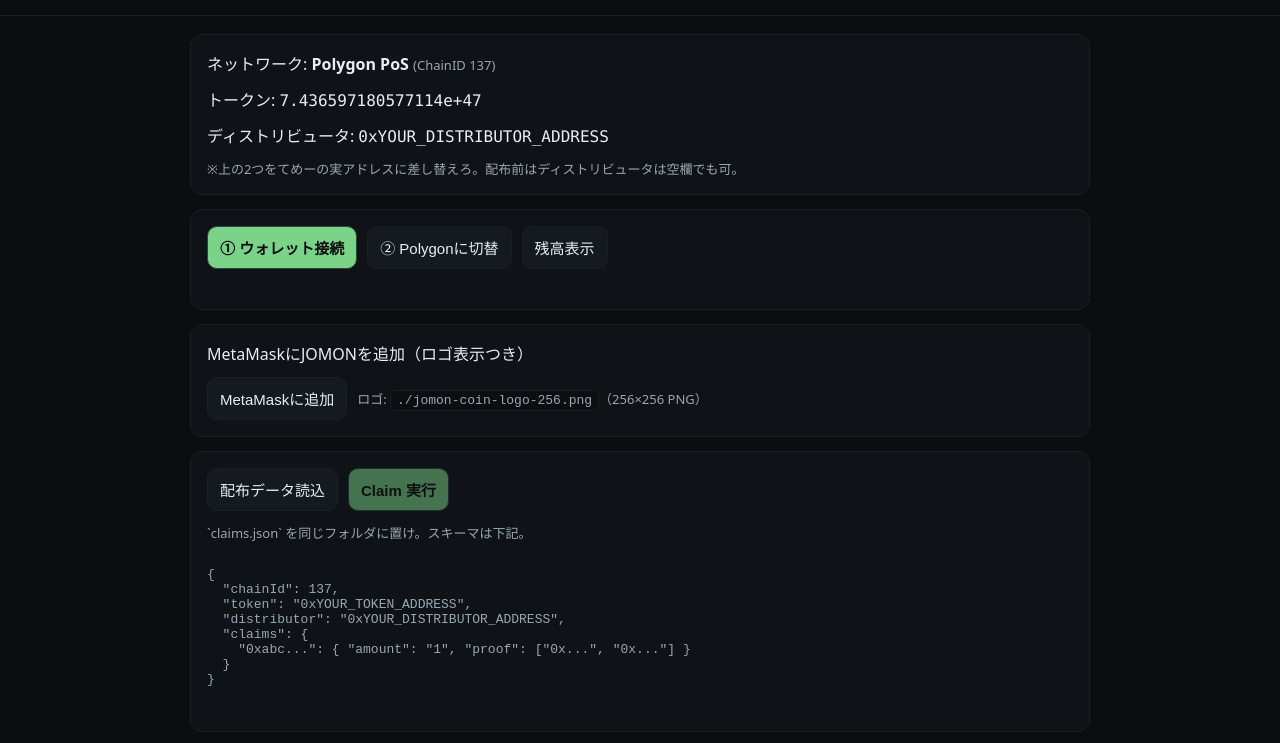
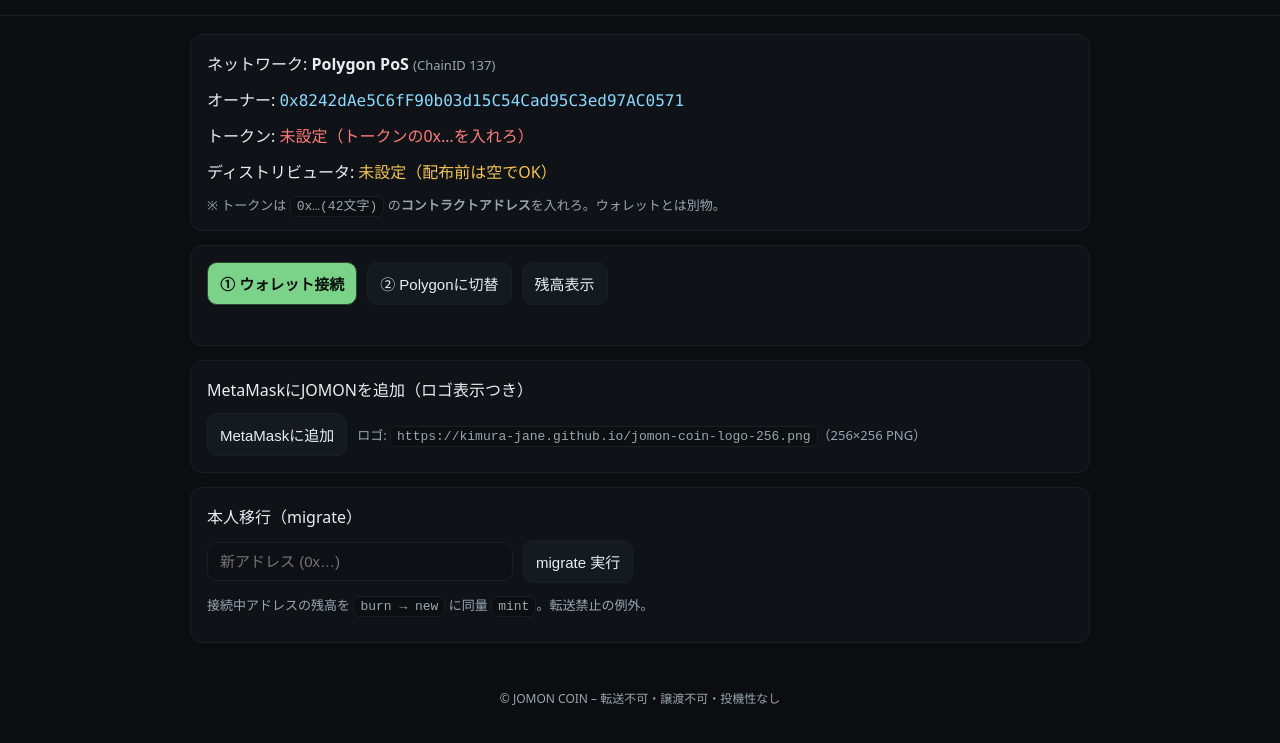
Before and after one commit to kimura-jane/jomon-coin, a plain HTML site: page index.html in a window 1280 px wide. Shown: the part 57-800 px from the top of the page. Drawn offline with nearby package versions, Linux system fonts and the light colour scheme.

Commit message:
Update index.html

```diff
--- a/index.html
+++ b/index.html
@@ -5,7 +5,7 @@
 <meta name="viewport" content="width=device-width,initial-scale=1" />
 <title>JOMON COIN | Claim & Tools</title>
 <style>
-  :root { --bg:#0b0d10; --fg:#e9eef2; --muted:#9aa7b1; --acc:#7bd389; }
+  :root { --bg:#0b0d10; --fg:#e9eef2; --muted:#9aa7b1; --acc:#7bd389; --err:#ff7b7b; --warn:#f5c451;}
   html,body { margin:0; font-family:system-ui,-apple-system,Segoe UI,Roboto; background:var(--bg); color:var(--fg); }
   header { padding:18px 16px; display:flex; align-items:center; gap:12px; border-bottom:1px solid #1a1f24;}
   header img { width:36px; height:36px; border-radius:8px; background:#fff0; }
@@ -20,10 +20,11 @@
   input { background:#0d1115; min-width:280px; }
   .muted { color:var(--muted); font-size:13px; }
   .mono { font-family: ui-monospace, SFMono-Regular, Menlo, Consolas, monospace; }
-  .ok { color:#7bd389; } .warn{ color:#f5c451;} .err{ color:#ff7b7b;}
+  .ok { color:#7bd389; } .warn{ color:var(--warn);} .err{ color:var(--err);}
   .grid { display:grid; gap:12px; }
   footer { padding:28px 16px; color:var(--muted); font-size:12px; text-align:center;}
   code { background:#0b0f12; padding:2px 6px; border-radius:6px; border:1px solid #1a1f24;}
+  a { color:#8bd9ff; text-decoration:none } a:hover{text-decoration:underline}
 </style>
 <script src="https://cdn.jsdelivr.net/npm/ethers@6.13.2/dist/ethers.min.js"></script>
 </head>
@@ -34,21 +35,16 @@
 </header>
 
 <main>
-  <!-- 0) 設定 -->
-  <div class="card grid">
-    <div class="row">
-      <div>ネットワーク: <b>Polygon PoS</b> <span class="muted">(ChainID 137)</span></div>
-    </div>
-    <div class="row">
-      <div>トークン: <span id="tokenAddr" class="mono">0xYOUR_TOKEN_ADDRESS</span></div>
-    </div>
-    <div class="row">
-      <div>ディストリビュータ: <span id="distAddr" class="mono">0xYOUR_DISTRIBUTOR_ADDRESS</span></div>
-    </div>
-    <div class="muted">※上の2つをてめーの実アドレスに差し替えろ。配布前はディストリビュータは空欄でも可。</div>
+  <!-- 0) 設定表示 -->
+  <div class="card grid" id="cfg">
+    <div>ネットワーク: <b>Polygon PoS</b> <span class="muted">(ChainID 137)</span></div>
+    <div>オーナー: <span id="ownerAddr" class="mono"></span></div>
+    <div>トークン: <span id="tokenAddr"></span></div>
+    <div id="distRow">ディストリビュータ: <span id="distAddr"></span></div>
+    <div class="muted">※ トークンは <code>0x…(42文字)</code> の<strong>コントラクトアドレス</strong>を入れろ。ウォレットとは別物。</div>
   </div>
 
-  <!-- 1) 接続＆ネットワーク整合 -->
+  <!-- 1) 接続＆ネットワーク -->
   <div class="card grid">
     <div class="row">
       <button id="connectBtn" class="primary">① ウォレット接続</button>
@@ -60,23 +56,23 @@
     <div id="balance" class="muted"></div>
   </div>
 
-  <!-- 2) MetaMaskへJOMONを追加（ロゴ付き） -->
+  <!-- 2) MetaMaskへJOMON追加 -->
   <div class="card grid">
     <div>MetaMaskにJOMONを追加（ロゴ表示つき）</div>
     <div class="row">
       <button id="watchBtn">MetaMaskに追加</button>
-      <div class="muted">ロゴ: <code>./jomon-coin-logo-256.png</code>（256×256 PNG）</div>
+      <div class="muted">ロゴ: <code>https://kimura-jane.github.io/jomon-coin-logo-256.png</code>（256×256 PNG）</div>
     </div>
   </div>
 
-  <!-- 3) Claim（配布開始時に有効化） -->
-  <div class="card grid">
+  <!-- 3) Claim（配布開始時だけ表示） -->
+  <div class="card grid" id="claimCard">
     <div class="row">
       <button id="loadBtn">配布データ読込</button>
       <button id="claimBtn" disabled class="primary">Claim 実行</button>
       <div id="claimStat" class="muted"></div>
     </div>
-    <div class="muted">`claims.json` を同じフォルダに置け。スキーマは下記。</div>
+    <div class="muted">同フォルダに <code>claims.json</code> を置く（スキーマは下記）。</div>
     <pre class="muted" style="white-space:pre-wrap;word-break:break-word;">
 {
   "chainId": 137,
@@ -89,14 +85,14 @@
     </pre>
   </div>
 
-  <!-- 4) 本人によるアドレス移行 -->
+  <!-- 4) 本人移行 -->
   <div class="card grid">
     <div>本人移行（migrate）</div>
     <div class="row">
-      <input id="newAddr" placeholder="新アドレス (0x...)" />
+      <input id="newAddr" placeholder="新アドレス (0x…)" />
       <button id="migrateBtn">migrate 実行</button>
     </div>
-    <div class="muted">旧アドレス＝現在接続中のアドレス。残高全量を burn → 新アドレスへ mint（同一Tx）。</div>
+    <div class="muted">接続中アドレスの残高を <code>burn → new</code> に同量 <code>mint</code>。転送禁止の例外。</div>
     <div id="migStat" class="muted"></div>
   </div>
 </main>
@@ -105,12 +101,13 @@
 
 <script>
 (async function(){
-  // ======= 設定（差し替え） =======
-  const TOKEN_ADDRESS = 0x8242dAe5C6fF90b03d15C54Cad95C3ed97AC0571;          // ←差し替え
-  const DISTRIBUTOR_ADDRESS = "0xYOUR_DISTRIBUTOR_ADDRESS"; // ←配布開始時に差し替え
+  // ======= てめーの設定 =======
+  const OWNER_ADDRESS = "0x8242dAe5C6fF90b03d15C54Cad95C3ed97AC0571"; // ← てめーのウォレット
+  const TOKEN_ADDRESS = "";                   // ← コントラクトを出したら 0x… に差し替え
+  const DISTRIBUTOR_ADDRESS = "";             // ← 配布開始時に 0x… を入れる
   const TOKEN_SYMBOL = "JOMON";
   const TOKEN_DECIMALS = 0;
-  const TOKEN_IMAGE = "./jomon-coin-logo-256.png";
+  const TOKEN_IMAGE = "https://kimura-jane.github.io/jomon-coin-logo-256.png";
   const POLYGON = { chainId: "0x89", chainName: "Polygon PoS",
     nativeCurrency: { name: "POL", symbol: "POL", decimals: 18 },
     rpcUrls: ["https://polygon-rpc.com"],
@@ -123,9 +120,8 @@
     "function symbol() view returns (string)",
     "function decimals() view returns (uint8)",
     "function balanceOf(address) view returns (uint256)",
-    "function migrate(address newAddr) external",        // 準ソウルバウンド
+    "function migrate(address newAddr) external"
   ];
-  // Distributorは msg.sender 前提の簡易版（実装に合わせて関数名を変えろ）
   const DIST_ABI = [
     "function isClaimed(address) view returns (bool)",
     "function claim(uint256 amount, bytes32[] calldata proof) external"
@@ -136,10 +132,26 @@
   const connectBtn = $("connectBtn"), switchBtn=$("switchBtn"),
         balanceBtn=$("balanceBtn"), acctEl=$("acct"), netStatus=$("netStatus"), balEl=$("balance");
   const watchBtn=$("watchBtn");
-  const loadBtn=$("loadBtn"), claimBtn=$("claimBtn"), claimStat=$("claimStat");
+  const loadBtn=$("loadBtn"), claimBtn=$("claimBtn"), claimStat=$("claimStat"), claimCard=$("claimCard");
   const migrateBtn=$("migrateBtn"), newAddr=$("newAddr"), migStat=$("migStat");
-  $("tokenAddr").textContent = TOKEN_ADDRESS;
-  $("distAddr").textContent = DISTRIBUTOR_ADDRESS;
+
+  // 表示整形
+  const isAddr = (v)=>/^0x[a-fA-F0-9]{40}$/.test(v);
+  $("ownerAddr").innerHTML = `<a class="mono" href="https://polygonscan.com/address/${OWNER_ADDRESS}" target="_blank" rel="noopener">${OWNER_ADDRESS}</a>`;
+
+  if (isAddr(TOKEN_ADDRESS)) {
+    $("tokenAddr").innerHTML = `<a class="mono" href="https://polygonscan.com/address/${TOKEN_ADDRESS}" target="_blank" rel="noopener">${TOKEN_ADDRESS}</a>`;
+  } else {
+    $("tokenAddr").innerHTML = `<span class="err">未設定（トークンの0x…を入れろ）</span>`;
+  }
+
+  if (isAddr(DISTRIBUTOR_ADDRESS)) {
+    $("distAddr").innerHTML = `<a class="mono" href="https://polygonscan.com/address/${DISTRIBUTOR_ADDRESS}" target="_blank" rel="noopener">${DISTRIBUTOR_ADDRESS}</a>`;
+  } else {
+    $("distAddr").innerHTML = `<span class="warn">未設定（配布前は空でOK）</span>`;
+    // 配布しない間はUIごと隠す
+    claimCard?.remove();
+  }
 
   // ======= Provider/Signer =======
   let provider, signer, account;
@@ -161,14 +173,19 @@
     const isPoly = net.chainId === 137n;
     netStatus.innerHTML = isPoly ? `<span class="ok">Polygon(137)</span>` :
       `<span class="warn">別ネット: chainId=${net.chainId}</span>`;
-    claimBtn.disabled = !isPoly;
+    // トークン未設定なら関連ボタンをロック
+    const tokenSet = isAddr(TOKEN_ADDRESS);
+    watchBtn.disabled = !tokenSet;
+    balanceBtn.disabled = !tokenSet;
+    migrateBtn.disabled = !tokenSet;
+    claimBtn.disabled = !isPoly || !isAddr(DISTRIBUTOR_ADDRESS);
   }
+
   async function switchToPolygon(){
     await ensureProvider();
     try {
       await window.ethereum.request({ method:"wallet_switchEthereumChain", params:[{ chainId: POLYGON.chainId }]});
     } catch(e){
-      // 未登録なら追加
       if (e.code === 4902) {
         await window.ethereum.request({ method:"wallet_addEthereumChain", params:[POLYGON]});
       } else { throw e; }
@@ -179,6 +196,7 @@
   // ======= 残高表示 =======
   async function showBalance(){
     if(!signer) return;
+    if(!isAddr(TOKEN_ADDRESS)) { balEl.innerHTML = `<span class="err">トークン未設定</span>`; return; }
     const token = new ethers.Contract(TOKEN_ADDRESS, ERC20_MIN_ABI, provider);
     const bal = await token.balanceOf(account);
     balEl.innerHTML = `JOMON 残高: <b>${bal.toString()}</b> 枚`;
@@ -187,6 +205,7 @@
   // ======= MetaMaskにトークン追加 =======
   async function watchAsset(){
     if(!window.ethereum) return alert("ウォレットが無い");
+    if(!isAddr(TOKEN_ADDRESS)) return alert("トークン未設定。0x…を入れてから押せ");
     const ok = await window.ethereum.request({
       method: "wallet_watchAsset",
       params: {
@@ -202,7 +221,7 @@
     if (!ok) alert("追加がキャンセルされた");
   }
 
-  // ======= Claimロード＆実行 =======
+  // ======= Claim =======
   let claimData=null, myEntry=null;
   async function loadClaims(){
     try{
@@ -210,10 +229,11 @@
       if(!res.ok) throw new Error("claims.jsonが見つからん");
       claimData = await res.json();
       if (claimData.chainId !== 137) throw new Error("chainIdが137じゃない");
-      if (ethers.getAddress(claimData.token) !== ethers.getAddress(TOKEN_ADDRESS))
+      if (!isAddr(TOKEN_ADDRESS) || ethers.getAddress(claimData.token) !== ethers.getAddress(TOKEN_ADDRESS))
         throw new Error("claims.jsonのtokenアドレス不一致");
-      myEntry = claimData.claims?.[account?.toLowerCase()];
-      if(!myEntry) { claimStat.innerHTML = `<span class="warn">いまは対象外 or 配布前</span>`; claimBtn.disabled = true; return; }
+      const adr = account?.toLowerCase();
+      myEntry = claimData.claims?.[adr];
+      if(!myEntry) { claimStat.innerHTML = `<span class="warn">対象外 or 配布前</span>`; claimBtn.disabled = true; return; }
       claimStat.innerHTML = `amount=${myEntry.amount} / proof(${myEntry.proof.length})`;
       claimBtn.disabled = false;
     }catch(e){
@@ -224,7 +244,7 @@
   async function doClaim(){
     try{
       const distAddr = claimData?.distributor || DISTRIBUTOR_ADDRESS;
-      if(!distAddr) throw new Error("ディストリビュータアドレス未設定");
+      if(!isAddr(distAddr)) throw new Error("ディストリビュータ未設定");
       const dist = new ethers.Contract(distAddr, DIST_ABI, signer);
       const claimed = await dist.isClaimed(account);
       if (claimed) { claimStat.innerHTML = `<span class="warn">すでに受取済み</span>`; return; }
@@ -241,6 +261,7 @@
   // ======= migrate =======
   async function doMigrate(){
     try{
+      if(!isAddr(TOKEN_ADDRESS)) throw new Error("トークン未設定");
       if(!ethers.isAddress(newAddr.value)) throw new Error("新アドレスが不正");
       const token = new ethers.Contract(TOKEN_ADDRESS, ERC20_MIN_ABI, signer);
       const tx = await token.migrate(ethers.getAddress(newAddr.value));
@@ -253,6 +274,7 @@
   }
 
   // ======= Bind =======
+  const providerMaybe = window.ethereum ? new ethers.BrowserProvider(window.ethereum) : null;
   connectBtn.onclick = connect;
   switchBtn.onclick = switchToPolygon;
   balanceBtn.onclick = showBalance;
@@ -261,9 +283,8 @@
   claimBtn.onclick = doClaim;
   migrateBtn.onclick = doMigrate;
 
-  // オート：ウォレットがあればネットワーク状態だけ表示
-  if (window.ethereum){
-    await ensureProvider();
+  if (providerMaybe){
+    provider = providerMaybe;
     window.ethereum.on('accountsChanged', ()=>location.reload());
     window.ethereum.on('chainChanged', ()=>location.reload());
     checkNetwork().catch(()=>{});
```
